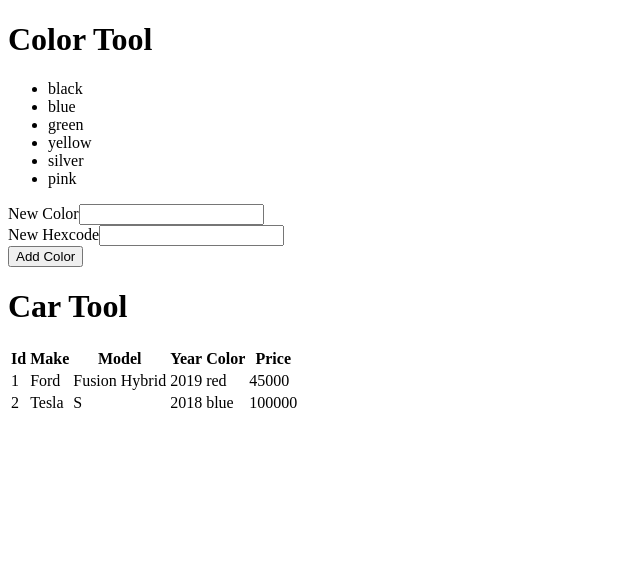
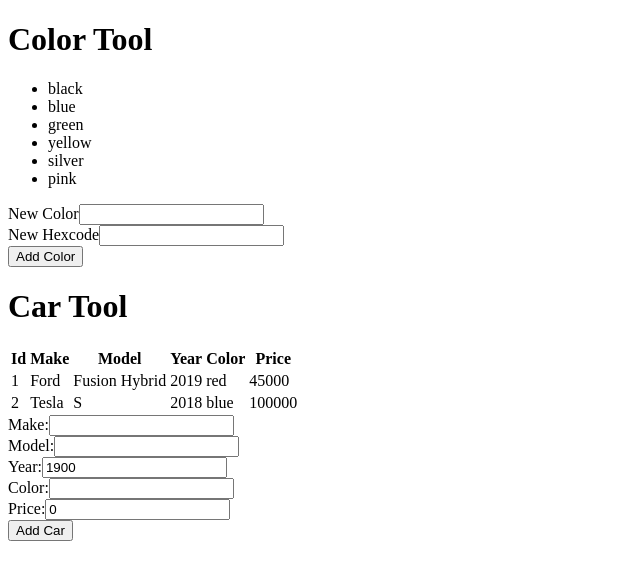
Before and after one commit to t4d-classes/react-typescript_04202020, a React (Create React App) app in the folder demo-app/: page / in a window 1280 px wide. Shown: the top 580 px of the page, without its empty margins (0-640 px from the left). Built offline with nearby package versions, Linux system fonts and the light colour scheme.

Commit message:
lab 6 solution

```diff
--- a/demo-app/src/components/CarTool.tsx
+++ b/demo-app/src/components/CarTool.tsx
@@ -1,4 +1,4 @@
-import React, { FC } from 'react';
+import React, { FC, useState, ChangeEvent } from 'react';
 
 import { Car } from '../models/Car';
 
@@ -6,7 +6,53 @@
   cars: Car[];
 }
 
+interface CarFormState {
+  make: string;
+  model: string;
+  year: number;
+  color: string;
+  price: number;
+}
+
+type CarsState = Car[];
+
 export const CarTool: FC<CarToolProps> = (props) => {
+
+  const [ carForm, setCarForm ] = useState<CarFormState>({
+    make: '',
+    model: '',
+    year: 1900,
+    color: '',
+    price: 0,
+  });
+
+  const [ cars, setCars ] = useState<CarsState>(props.cars.concat());
+
+  const change = (e: ChangeEvent<HTMLInputElement>) => {
+
+    setCarForm({
+      ...carForm,
+      [ e.target.name ]: e.target.value,
+    });
+
+  };
+
+  const addCar = () => {
+
+    setCars(cars.concat({
+      ...carForm,
+      id: Math.max(...cars.map(c => c.id) as [], 0) + 1,
+    }));
+
+    setCarForm({
+      make: '',
+      model: '',
+      year: 1900,
+      color: '',
+      price: 0,
+    });
+
+  };
 
   return (
     <>
@@ -25,18 +71,40 @@
           </tr>
         </thead>
         <tbody>
-          {props.cars.map(function(car) {
-            return <tr key={car.id}>
+          {cars.map(car =>
+            <tr key={car.id}>
               <td>{car.id}</td>
               <td>{car.make}</td>
               <td>{car.model}</td>
               <td>{car.year}</td>
               <td>{car.color}</td>
               <td>{car.price}</td>
-            </tr>;
-          })}
+            </tr>)}
         </tbody>
       </table>
+      <form>
+        <div>
+          <label htmlFor="make-input">Make:</label>
+          <input type="text" id="make-input" name="make" value={carForm.make} onChange={change} />
+        </div>
+        <div>
+          <label htmlFor="model-input">Model:</label>
+          <input type="text" id="model-input" name="model" value={carForm.model} onChange={change} />
+        </div>
+        <div>
+          <label htmlFor="year-input">Year:</label>
+          <input type="number" id="year-input" name="year" value={carForm.year} onChange={change} />
+        </div>
+        <div>
+          <label htmlFor="color-input">Color:</label>
+          <input type="text" id="color-input" name="color" value={carForm.color} onChange={change} />
+        </div>
+        <div>
+          <label htmlFor="price-input">Price:</label>
+          <input type="number" id="price-input" name="price" value={carForm.price} onChange={change} />
+        </div>
+        <button type="button" onClick={addCar}>Add Car</button>
+      </form>
     </>
   );
 
--- a/demo-app/src/components/ColorTool.tsx
+++ b/demo-app/src/components/ColorTool.tsx
@@ -15,14 +15,8 @@
 
 export const ColorTool: FC<ColorToolProps> = (props) => {
 
-  // colorForm represents the data collected on the form
-  // setColorForm is the function which update the form data and re-renders the component
   const [ colorForm, setColorForm ] = useState<ColorFormState>({ name: '', hexcode: '' });
-
   const [ colors, setColors ] = useState<ColorsState>(props.colors.concat());
-
-  const colorListItems = colors.map( (color) =>
-    <li key={color.id}>{color.name}</li>);
 
   const change = (e: ChangeEvent<HTMLInputElement>) => {
 
@@ -53,11 +47,11 @@
         <h1>Color Tool</h1>
       </header>
       <ul>
-        {colorListItems}
+        {colors.map(color =>
+          <li key={color.id}>{color.name}</li>)}
       </ul>
       <form>
         <div>
-          {/* React.createElement('label', { htmlFor: 'name-input' }, 'New Color') */}
           <label htmlFor="name-input">New Color</label>
           <input type="text" id="name-input" name="name" value={colorForm.name} onChange={change} />
         </div>
```
